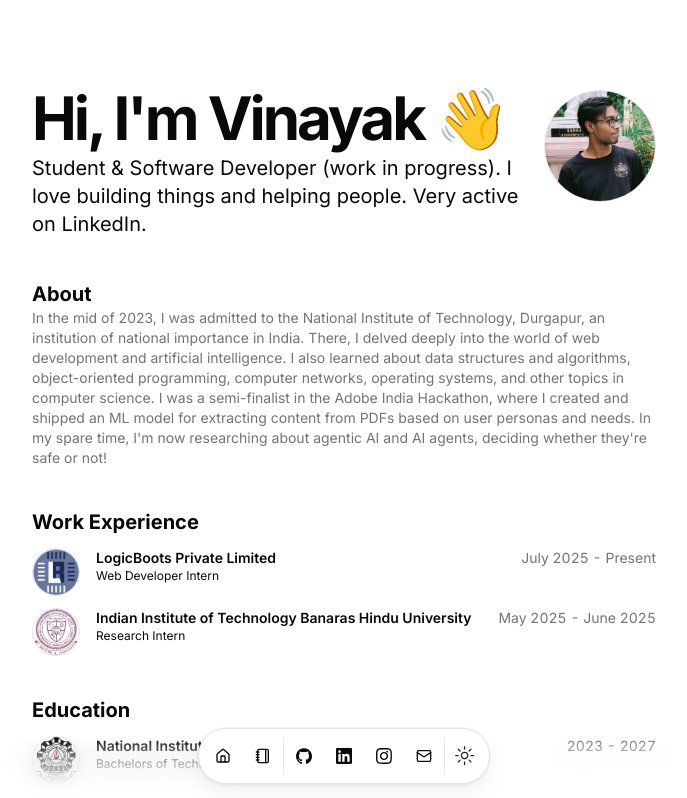
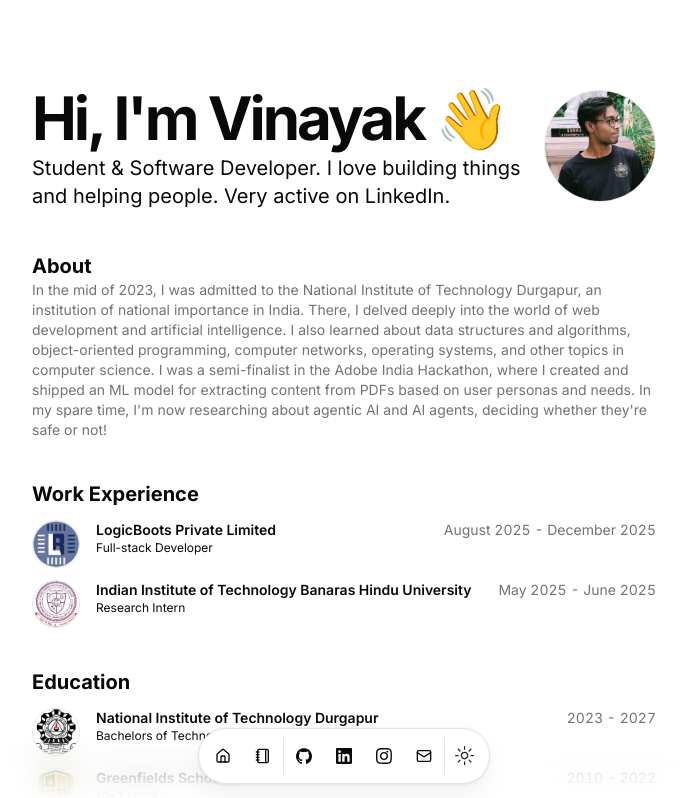
Before and after one commit to lord-vinayak/portfolio, a Next.js app: page / in a window 1280 px wide. Shown: the top 798 px of the page, without its empty margins (296-983 px from the left). Built offline with nearby package versions, Linux system fonts and the light colour scheme.

Commit message:
updated on 28 Jan

```diff
--- a/src/data/resume.tsx
+++ b/src/data/resume.tsx
@@ -4,13 +4,13 @@
 export const DATA = {
   name: "Vinayak Srivastava",
   initials: "VS",
-  url: "https://dillion.io",
+  url: "https://srivinayak.vercel.app",
   location: "Lucknow, UP",
   locationLink: "https://www.google.com/maps/place/lucknow",
   description:
-    "Student & Software Developer (work in progress). I love building things and helping people. Very active on LinkedIn.",
+    "Student & Software Developer. I love building things and helping people. Very active on LinkedIn.",
   summary:
-    "In the mid of 2023, I was admitted to the National Institute of Technology, Durgapur, an institution of national importance in India.  There, I delved deeply into the world of web development and artificial intelligence.  I also learned about data structures and algorithms, object-oriented programming, computer networks, operating systems, and other topics in computer science.  I was a semi-finalist in the Adobe India Hackathon, where I created and shipped an ML model for extracting content from PDFs based on user personas and needs.  In my spare time, I'm now researching about agentic AI and AI agents, deciding whether they're safe or not!",
+    "In the mid of 2023, I was admitted to the National Institute of Technology Durgapur, an institution of national importance in India.  There, I delved deeply into the world of web development and artificial intelligence.  I also learned about data structures and algorithms, object-oriented programming, computer networks, operating systems, and other topics in computer science.  I was a semi-finalist in the Adobe India Hackathon, where I created and shipped an ML model for extracting content from PDFs based on user personas and needs.  In my spare time, I'm now researching about agentic AI and AI agents, deciding whether they're safe or not!",
   avatarUrl: "/me.jpg",
   skills: [
     "React",
@@ -81,10 +81,10 @@
       href: "https://logicboots.com/",
       badges: [],
       location: "Remote",
-      title: "Web Developer Intern",
+      title: "Full-stack Developer",
       logoUrl: "/logic.jpg",
-      start: "July 2025",
-      end: "Present",
+      start: "August 2025",
+      end: "December 2025",
       description:
         "Developed web applications for various large-scale projects such as Coeur-AI, DinkarAI - integrating proprietary AI models into the websites. Also created an animated landing page for the main website of the company using modern frameworks like NextJS. Engineered and developed a full-stack GIS-based asset management portal for Indian Railways, integrating KML file parsing to visualize over 10,000+ signaling and cable assets on an interactive map. ",
     },
```
